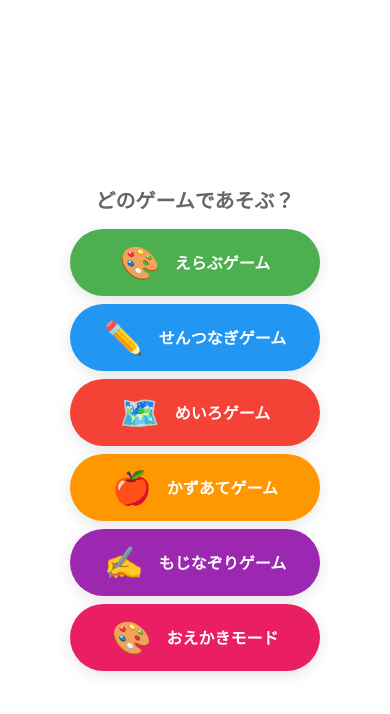
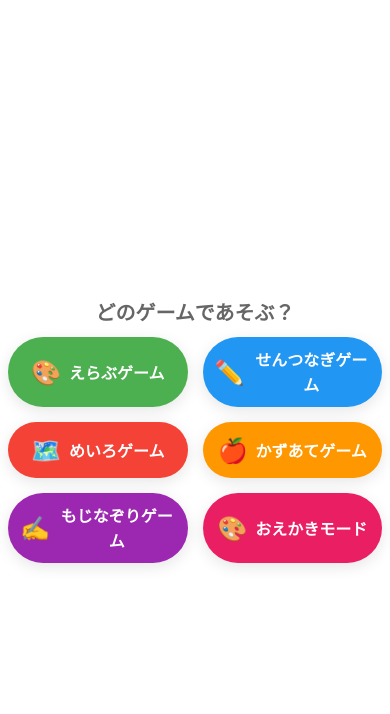
Before and after one commit to ruby-yama/kids-learning-app, a plain HTML site: page index.html in a window 390 px wide. Both pictures are taken after a click on the button "スタート". Drawn offline with Linux system fonts and the light colour scheme.

Commit message:
style(UI): ゲーム選択ボタンのレイアウトを改善
ゲーム選択画面のボタンをグリッドレイアウトに変更し、レスポンシブデザインを調整

```diff
--- a/index.html
+++ b/index.html
@@ -17,12 +17,14 @@
         </div>
         <div id="game-selection-screen" class="screen">
             <h2>どのゲームであそぶ？</h2>
+            <div class="game-buttons-container">
                 <button class="game-select-button" data-game-type="multiple-choice"><span class="icon">🎨</span>えらぶゲーム</button>
                 <button class="game-select-button" data-game-type="line-drawing"><span class="icon">✏️</span>せんつなぎゲーム</button>
                 <button class="game-select-button" data-game-type="maze"><span class="icon">🗺️</span>めいろゲーム</button>
                 <button class="game-select-button" data-game-type="counting"><span class="icon">🍎</span>かずあてゲーム</button>
                 <button class="game-select-button" data-game-type="character-tracing"><span class="icon">✍️</span>もじなぞりゲーム</button>
                 <button class="game-select-button" data-game-type="drawing"><span class="icon">🎨</span>おえかきモード</button>
+            </div>
         </div>
         <div id="question-screen" class="screen">
             <button class="back-button">もどる</button>
--- a/style.css
+++ b/style.css
@@ -115,15 +115,33 @@ button:hover {
     background-color: var(--accent-color);
 }
 
+#game-selection-screen {
+    padding: 10px;
+}
+
+#game-selection-screen .screen {
+    gap: 10px;
+}
+
+#game-selection-screen .game-buttons-container {
+    display: grid !important;
+    grid-template-columns: 1fr 1fr !important;
+    gap: 15px;
+    width: 100%;
+    max-width: 700px;
+    margin: 0 auto;
+}
+
 .game-select-button {
     background-color: var(--primary-color);
     display: flex;
     align-items: center;
     justify-content: center;
-    margin: 10px auto;
-    width: 90%;
-    max-width: 320px;
-    gap: 15px;
+    margin: 0;
+    width: 100%;
+    gap: 10px;
+    font-size: 20px;
+    padding: 12px 15px;
 }
 
 .game-select-button .icon {
@@ -232,7 +250,7 @@ canvas {
 }
 
 /* --- Responsive Design --- */
-@media (max-width: 768px) {
+@media (max-width: 600px) {
     #app {
         border-radius: 0;
         max-height: none;
@@ -255,10 +273,15 @@ canvas {
         padding: 10px 25px;
     }
 
+    .game-buttons-container {
+        grid-template-columns: 1fr;
+        gap: 10px;
+        max-width: 400px;
+    }
+
     .game-select-button {
-        width: 90%;
-        max-width: 280px;
-        margin: 6px auto;
+        width: 100%;
+        margin: 0;
         font-size: 18px;
         padding: 12px 20px;
     }
@@ -307,12 +330,22 @@ canvas {
         margin-bottom: 10px;
     }
 
+    .game-buttons-container {
+        grid-template-columns: 1fr;
+        gap: 8px;
+        max-width: 300px;
+    }
+
     .game-select-button {
-        width: 95%;
-        max-width: 250px;
-        margin: 4px auto;
+        width: 100%;
+        margin: 0;
         font-size: 16px;
-        padding: 10px 15px;
+        padding: 10px 12px;
+        gap: 8px;
+    }
+
+    .game-select-button .icon {
+        font-size: 24px;
     }
 
     .option img {
```
Lines whose indentation alone changed are shown as unchanged.
